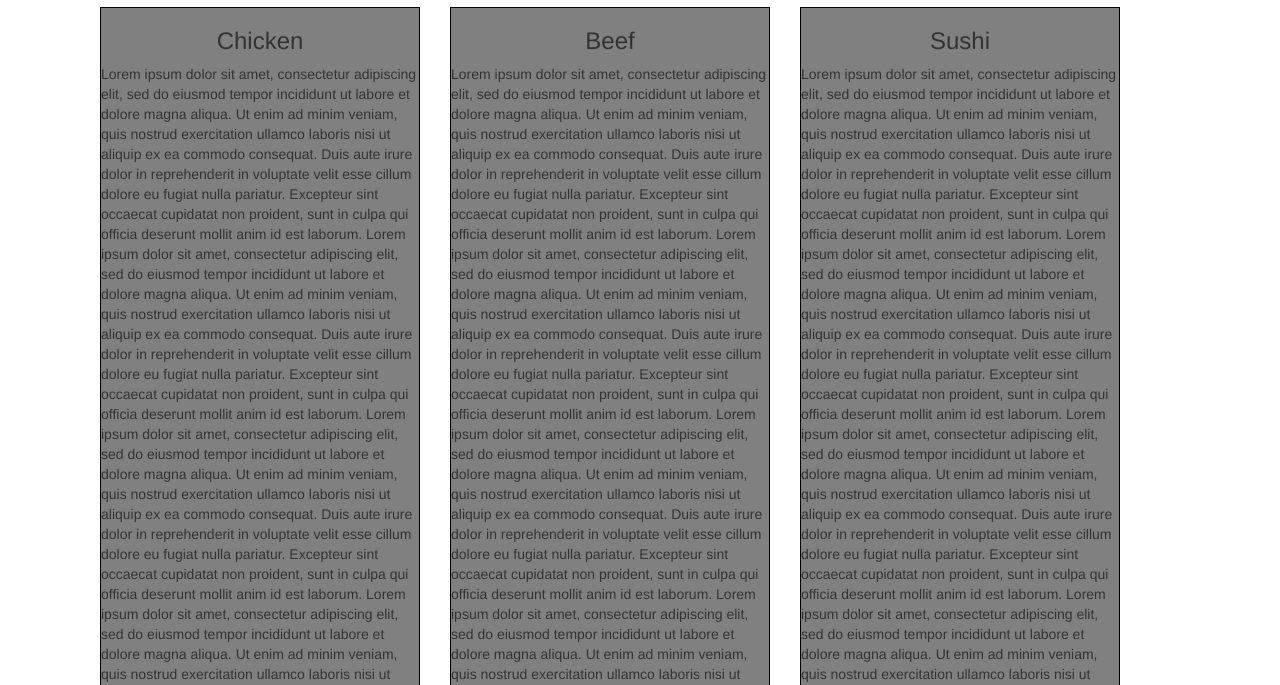
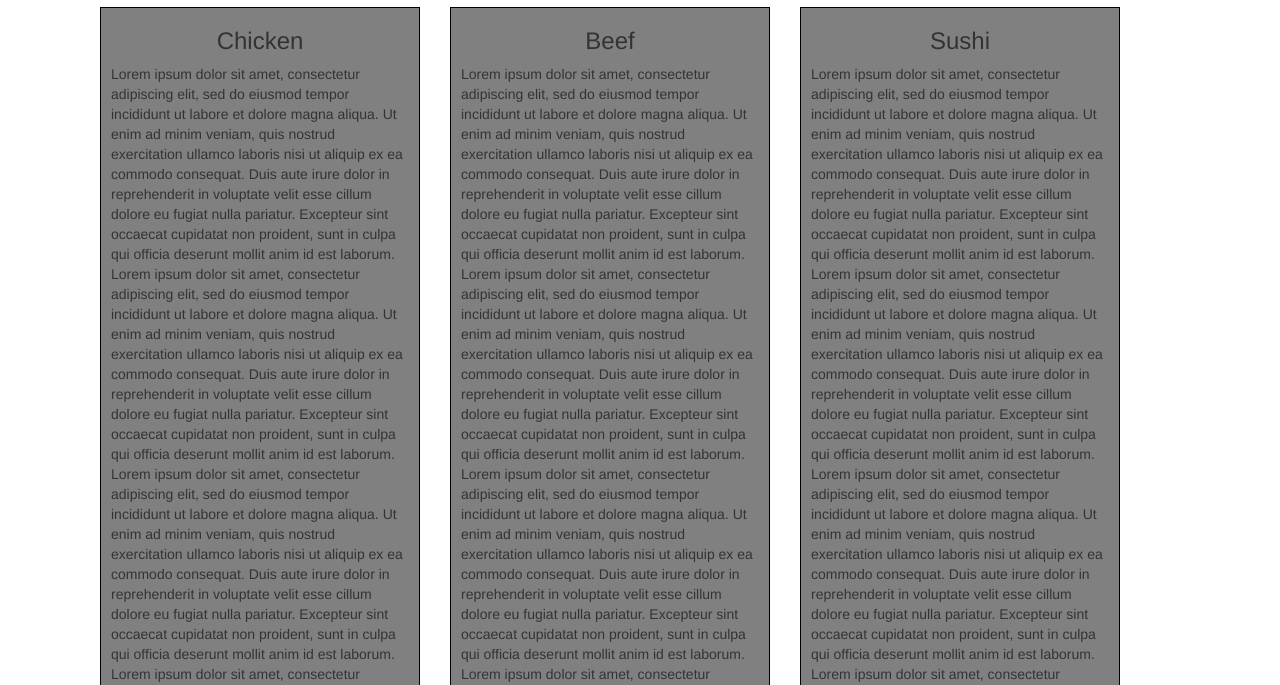
Before and after one commit to PJenniferN/courseraJhu, a plain HTML site: page mod_3/index.html in a window 1280 px wide. Shown: the part 115-800 px from the top of the page. Drawn offline with Linux system fonts and the light colour scheme.

Commit message:
added padding

```diff
--- a/mod_3/css/styles.css
+++ b/mod_3/css/styles.css
@@ -9,6 +9,7 @@ a {
 	border: 1px solid black;
 	background-color: gray;
 	margin: 0 0 30px 30px;
+	padding: 0 10px 0 10px;
 }
 
 .nav.navbar-nav {
```
